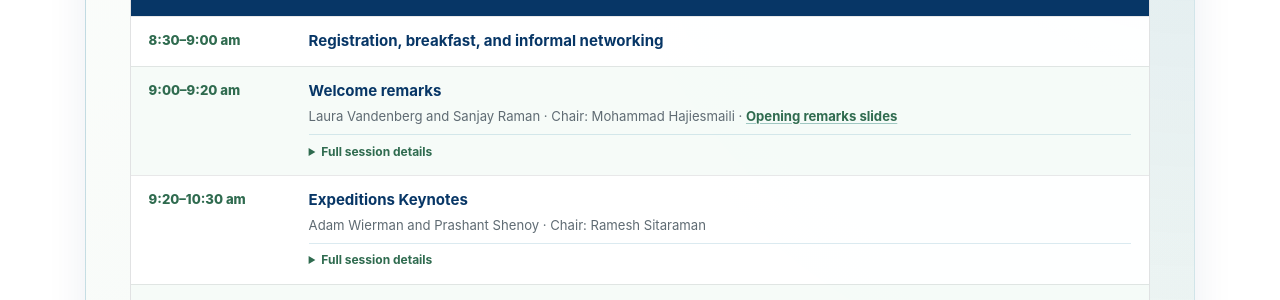
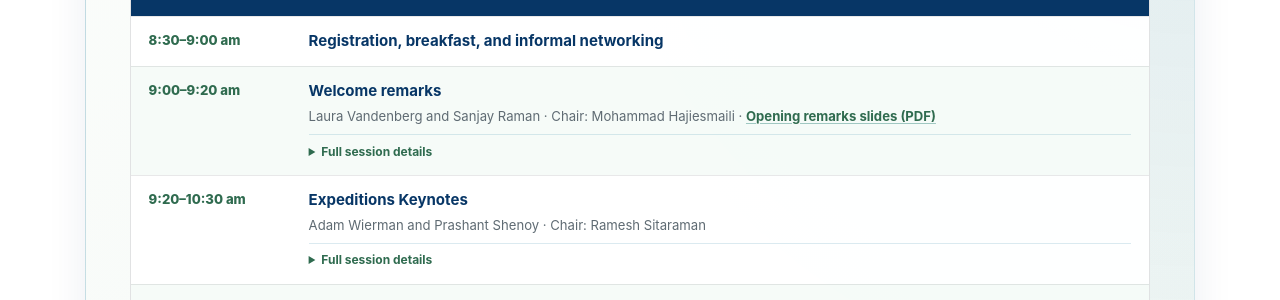
Before and after one commit to umass-solar/umass-solar.github.io, a Jekyll site: the page built from scai-symposium.md, in a window 1280 px wide and 900 px high, scrolled down 4120 px. Shown: the part 152-452 px from the top of the window. Built offline with Jekyll 4.4.1, drawn with Linux system fonts in a browser that asks for light colours.

Commit message:
Update scai-symposium.md

```diff
--- a/scai-symposium.md
+++ b/scai-symposium.md
@@ -2019,7 +2019,7 @@ This talk describes how AWS approaches this challenge across interconnected laye
           <time class="scai-program-time" datetime="2026-09-17T09:00">9:00&ndash;9:20 am</time>
           <div class="scai-program-session">
             <strong>Welcome remarks</strong>
-            <p>Laura Vandenberg and Sanjay Raman &middot; Chair: Mohammad Hajiesmaili &middot; <a class="scai-agenda-resource" href="https://docs.google.com/presentation/d/1kIh8Q4VwFo90bD4UJW9vIhkl6P-Bsg9K/edit?usp=sharing&amp;ouid=101963232780672974329&amp;rtpof=true&amp;sd=true" target="_blank" rel="noopener noreferrer">Opening remarks slides</a></p>
+            <p>Laura Vandenberg and Sanjay Raman &middot; Chair: Mohammad Hajiesmaili &middot; <a class="scai-agenda-resource" href="https://drive.google.com/open?id=1go0uYPs1pq3VNCjFlUj9ha6C2X4wtlFO&amp;usp=drive_fs" target="_blank" rel="noopener noreferrer">Opening remarks slides (PDF)</a></p>
             <details class="scai-session-details">
               <summary>Full session details</summary>
               <div class="scai-session-details-panel">
```
